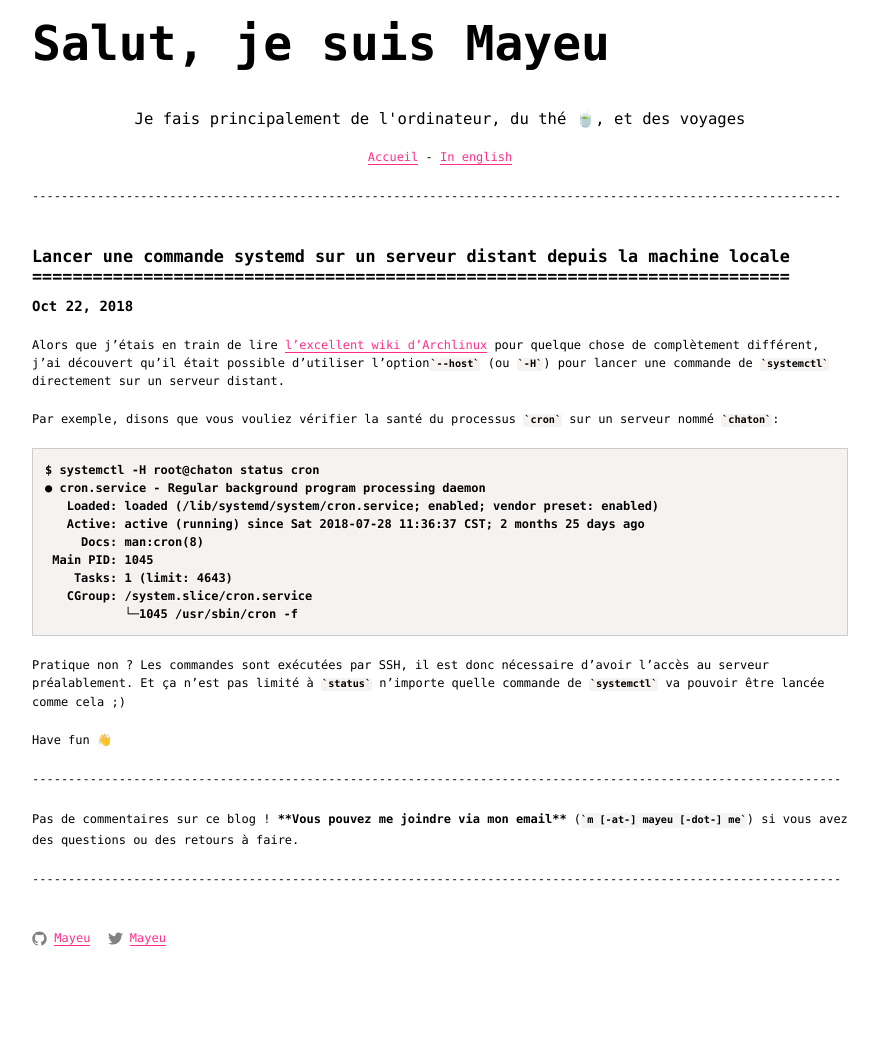
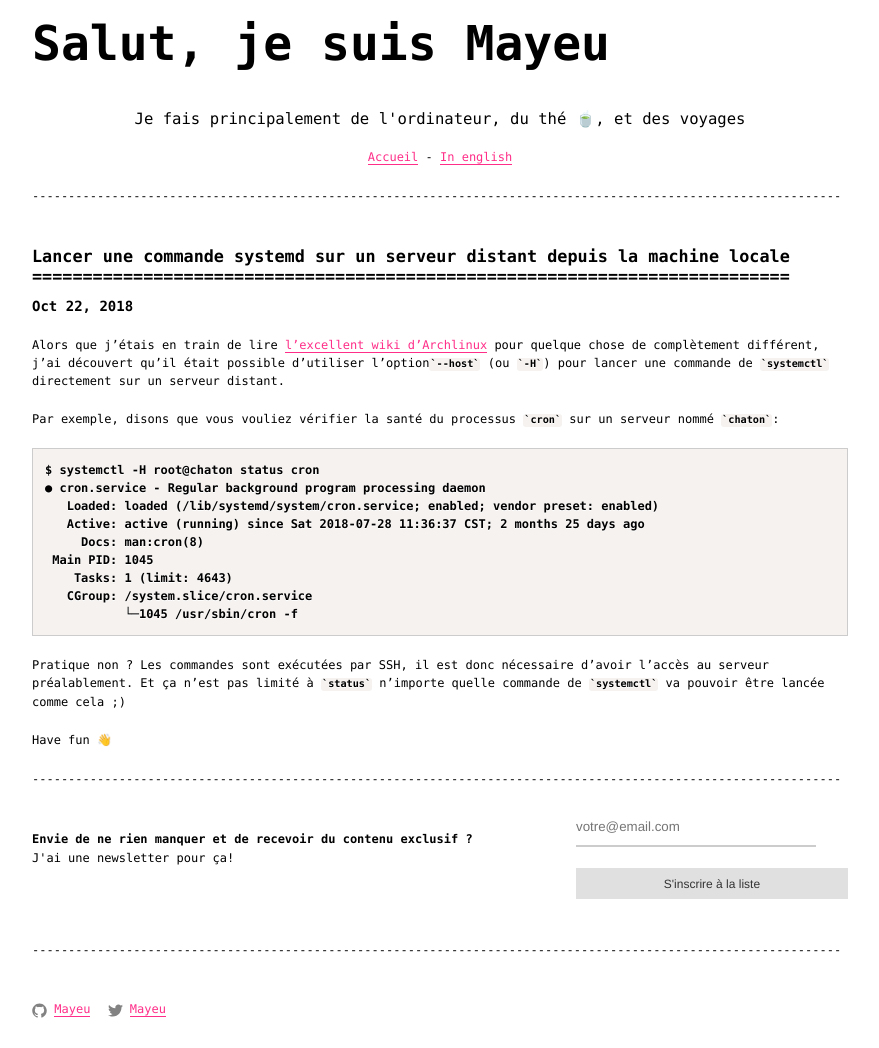
Before and after one commit to Mayeu/mayeu.me, a Jekyll site: the page built from _posts/2018-10-22-lancer-une-commande-systemd-sur-un-serveur-distant.md, in a window 1280 px wide. Shown: the whole page, without its empty margins (200-1079 px from the left). Built offline with Jekyll 4.4.1, drawn with Linux system fonts in a browser that asks for light colours; emoji names are drawn with the system emoji font; before the commit the page ends 977 px from its top, so only the background shows below that.

Commit message:
feat: add forms and pages for my newsletter

```diff
--- a/_includes/post-footer.html
+++ b/_includes/post-footer.html
@@ -1,11 +1,39 @@
 <hr />
 
-<p>
 {% if page.lang == "en" %}
-No comments on this blog! <strong>**Feel free to reach me via email**</strong>
-(<code class="highlighter-rouge">m [-at-] mayeu [-dot-] me</code>) if you have questions or feedback to make.
+
+<div class="grid">
+  <div class="cell -7of12">
+    <p><strong>Don't want to miss any new posts and get exclusive content?</strong> Then hop into my newsletter :)</p>
+  </div>
+  <div class="cell -1of12">
+  </div>
+  <form class="cell -4of12 form" action="https://www.getdrip.com/forms/681886851/submissions" method="post">
+    <fieldset class="form-group">
+      <input id="email" type="email" name="fields[email]" placeholder="your@email.com" class="form-control">
+    </fieldset>
+    <div class="form-actions">
+      <button type="submit" name="submit" class="btn btn-default btn-block">Get me on the list!</button>
+    </div>
+  </form>
+</div>
+
 {% elsif page.lang == "fr" %}
-Pas de commentaires sur ce blog ! <strong>**Vous pouvez me joindre via mon email**</strong>
-(<code class="highlighter-rouge">m [-at-] mayeu [-dot-] me</code>) si vous avez des questions ou des retours à faire.
+
+<div class="grid">
+  <div class="cell -7of12">
+    <p><strong>Envie de ne rien manquer et de recevoir du contenu exclusif ?</strong> J'ai une newsletter pour ça!</p>
+  </div>
+  <div class="cell -1of12">
+  </div>
+  <form class="cell -4of12 form" action="https://www.getdrip.com/forms/349963046/submissions" method="post">
+    <fieldset class="form-group">
+      <input id="email" type="email" name="fields[email]" placeholder="votre@email.com" class="form-control">
+    </fieldset>
+    <div class="form-actions">
+      <button type="submit" name="submit" class="btn btn-default btn-block">S'inscrire à la liste</button>
+    </div>
+  </form>
+</div>
+
 {% endif %}
-</p>
```
Also changed, not shown: newsletter/encore-une-etape.md (added, +16 -0 lines), newsletter/merci.md (added, +11 -0 lines), newsletter/one-more-step.md (added, +16 -0 lines), newsletter/thank-you.md (added, +11 -0 lines), 1 other file.
